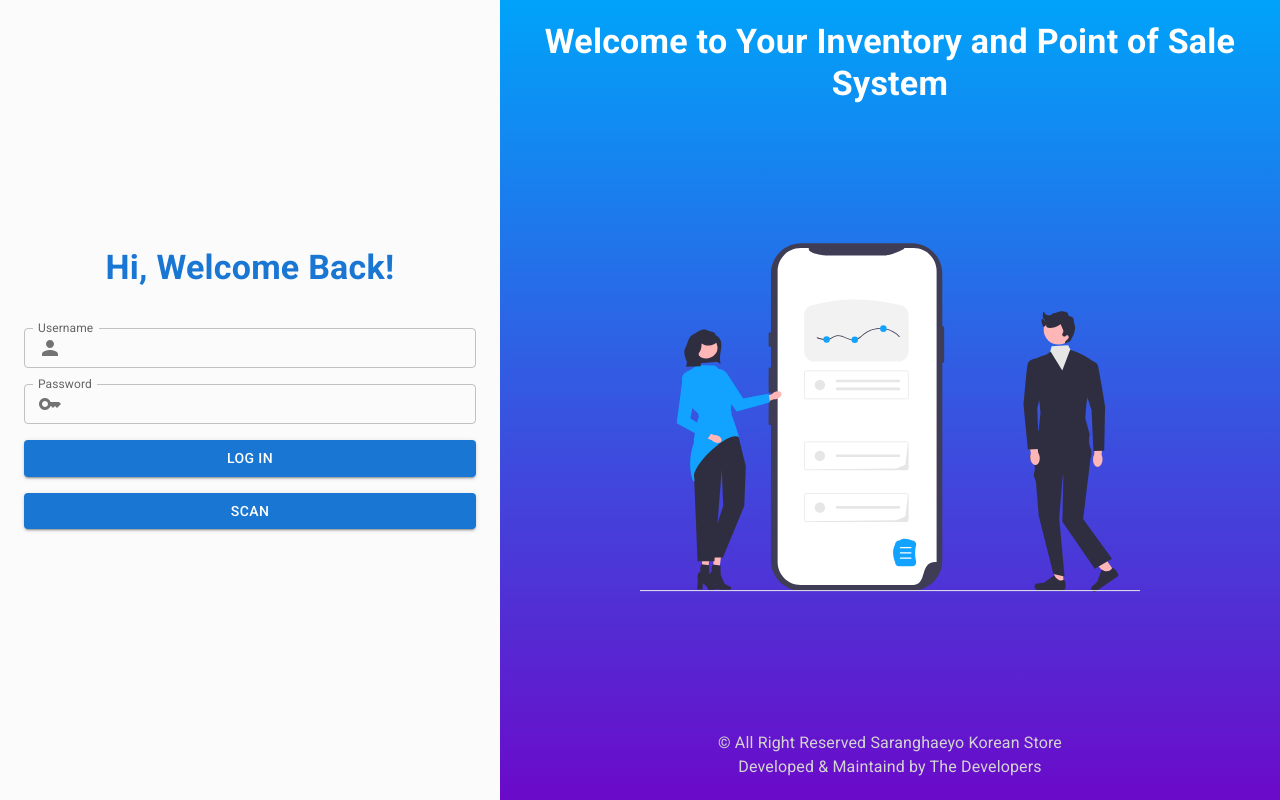
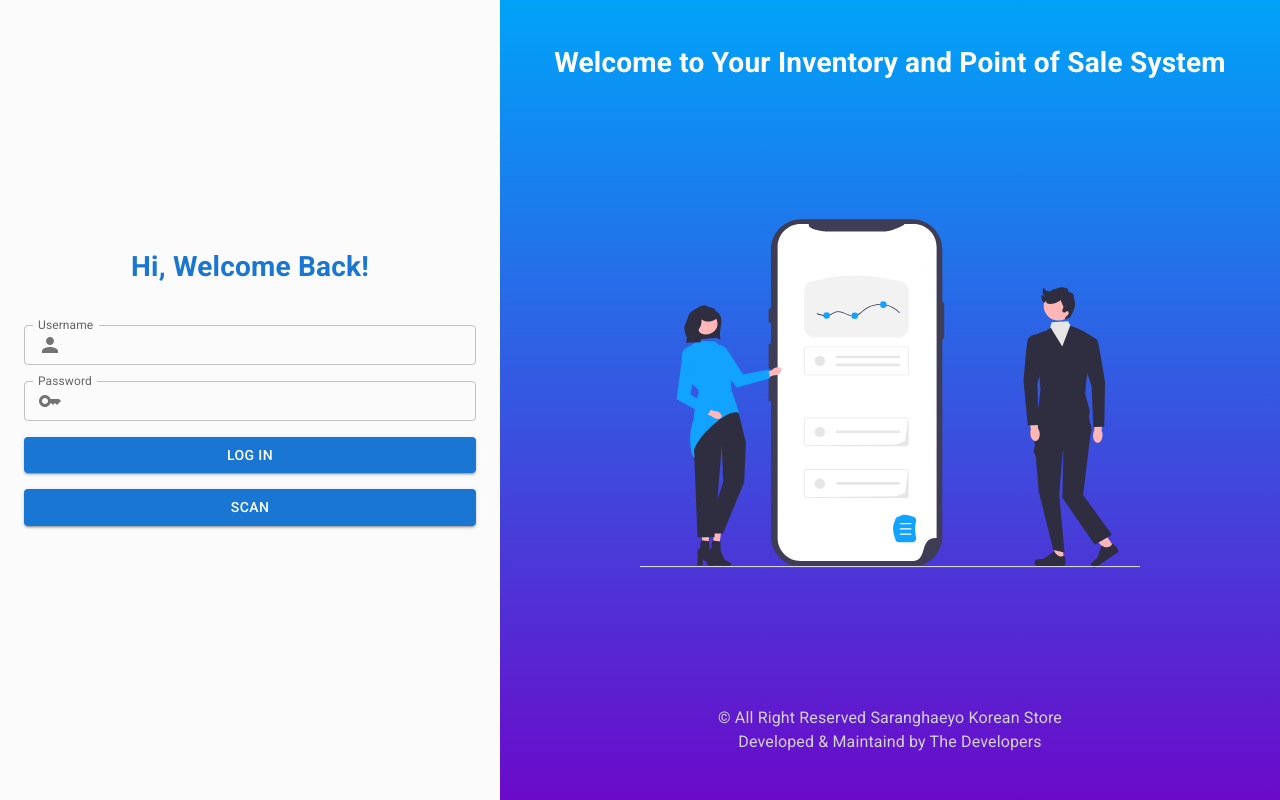
Before and after one commit to ervnjmsdnts/inventory-scanner, a React (Create React App) app: page / in a window 1280 px wide. Built offline with nearby package versions, Linux system fonts and the light colour scheme.

Commit message:
changed font sizes

```diff
--- a/src/containers/Order/SelectProduct.jsx
+++ b/src/containers/Order/SelectProduct.jsx
@@ -51,7 +51,9 @@ const SelectProduct = props => {
         <Typography fontWeight="bold" variant="h6" height="75px">
           {name}
         </Typography>
-        <Typography color={colors.grey[400]}>{quantity} Qty.</Typography>
+        <Typography color={colors.grey[400]} variant="h6">
+          {quantity} Qty.
+        </Typography>
         <Typography fontWeight="bold" variant="h5">
           &#x20B1;{price}
         </Typography>
--- a/src/theme.js
+++ b/src/theme.js
@@ -5,5 +5,22 @@ export const theme = createTheme({
     background: {
       default: '#fbfbfb'
     }
+  },
+  typography: {
+    h2: {
+      fontSize: '2.50rem'
+    },
+    h3: {
+      fontSize: '2.25rem'
+    },
+    h4: {
+      fontSize: '1.75rem'
+    },
+    h5: {
+      fontSize: '1.25rem'
+    },
+    h6: {
+      fontSize: '1rem'
+    }
   }
 })
```
